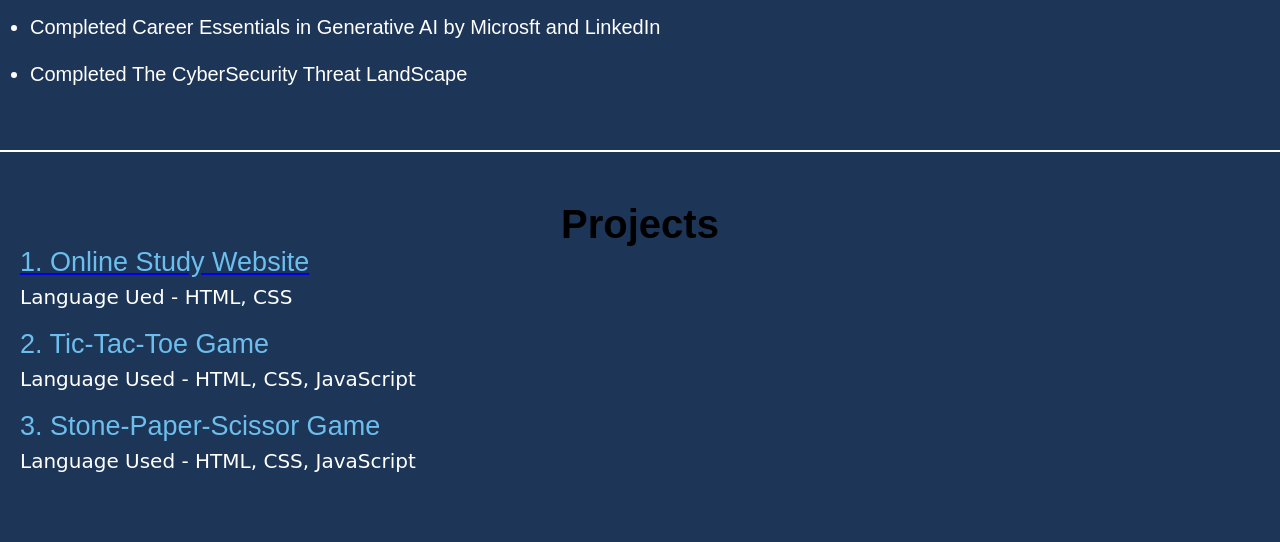
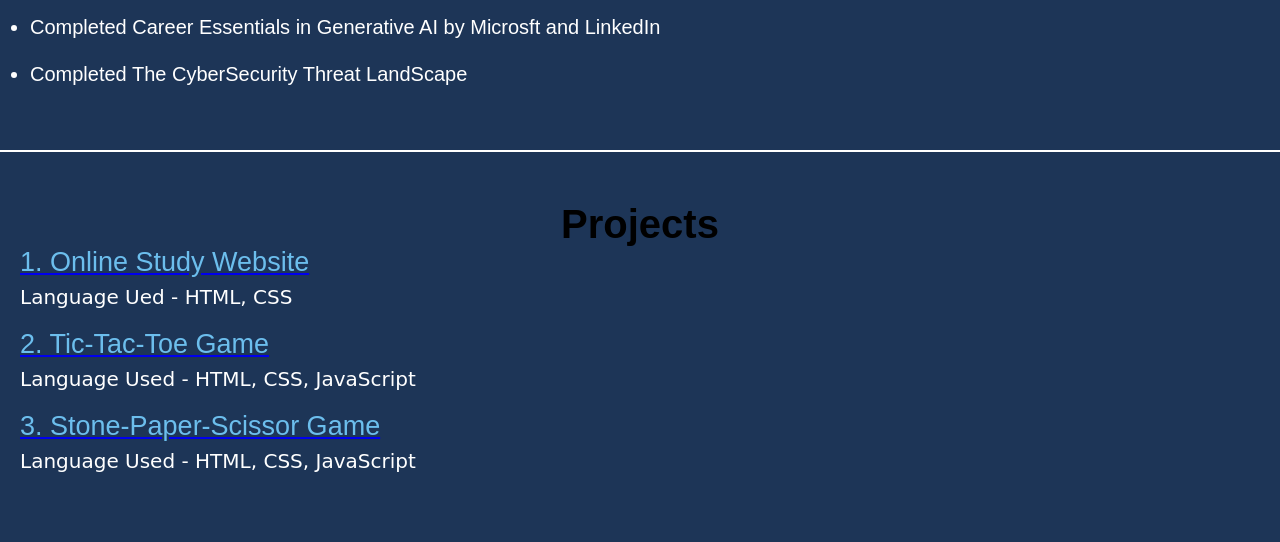
Before and after one commit to ritusarswat27/Website, a plain HTML site: page index.html in a window 1280 px wide. Shown: the part 833-1375 px from the top of the page. Drawn offline with nearby package versions, Linux system fonts and the light colour scheme.

Commit message:
Update index.html

```diff
--- a/index.html
+++ b/index.html
@@ -74,10 +74,10 @@
                 <a href="https://github.com/ritusarswat27/Study-Website" target="_blank"><dt class=" project" id="project1">1. Online Study Website</dt></a>
                     <dd class="language-detail">Language Ued - HTML, CSS</dd>
 
-                    <dt  class="project" id="project2">2. Tic-Tac-Toe Game</dt>
+                    <a href="https://github.com/ritusarswat27/Tic-Tac-Toe-Game" target="_blank"><dt  class="project" id="project2">2. Tic-Tac-Toe Game</dt></a>
                     <dd class="language-detail"> Language Used - HTML, CSS, JavaScript</dd>
 
-                    <dt class= "project" id="project3">3. Stone-Paper-Scissor Game</dt>
+                    <a href="https://github.com/ritusarswat27/Stone-Paper-Scissor-Game" target="_blank"><dt class= "project" id="project3">3. Stone-Paper-Scissor Game</dt></a>
                     <dd class="language-detail">Language Used - HTML, CSS, JavaScript</dd>
             </dl>
         </div>
```
